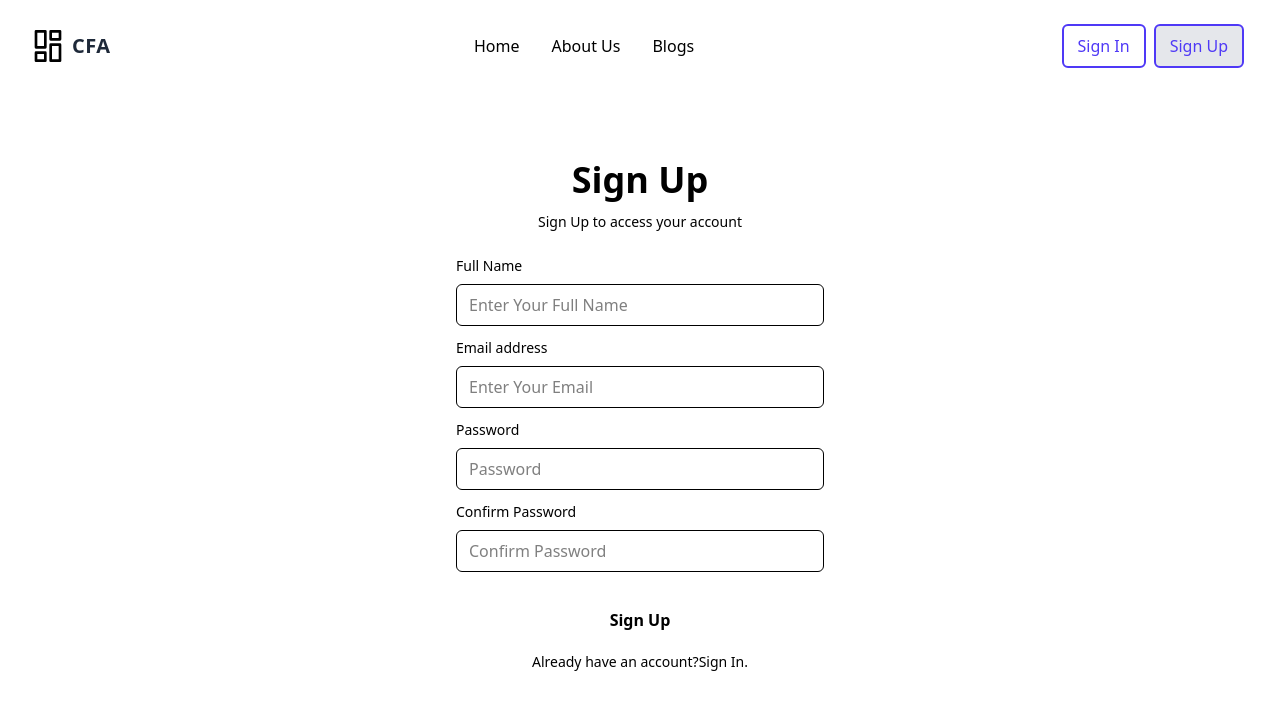
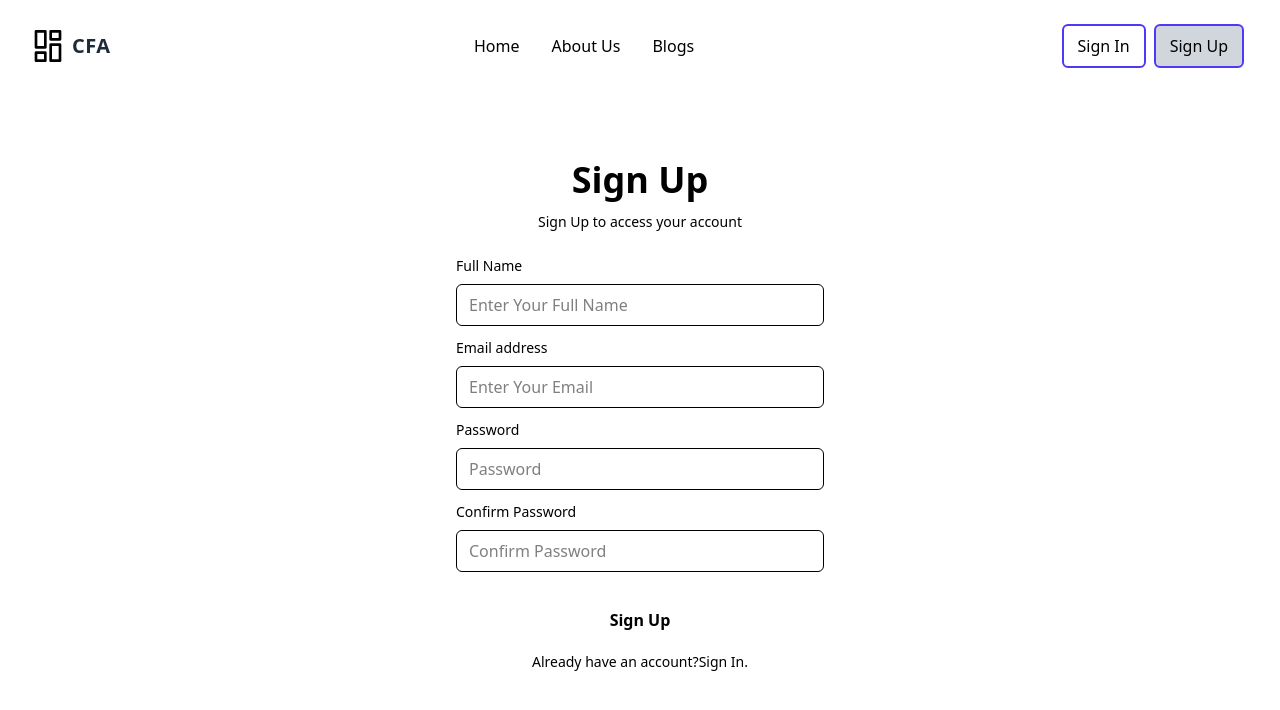
Before and after one commit to shihabuddin-dev/core-of-auth, a React (Vite) app: page /signup in a window 1280 px wide. Shown: the top 710 px of the page. Built offline with nearby package versions, Linux system fonts and the light colour scheme.

Commit message:
use context api and load dynamic signup and login

```diff
--- a/src/components/button/Button.jsx
+++ b/src/components/button/Button.jsx
@@ -5,9 +5,9 @@ const Button = ({ label, onClick, onSubmit, className }) => {
         <button
             onClick={onClick}
             onSubmit={onSubmit}
-            className={`rounded-md px-3.5 py-1.5 md:py-2 m-1 overflow-hidden relative group cursor-pointer border-2 font-medium border-indigo-600 text-indigo-600 ${className}`}>
+            className={`rounded-md px-3.5 py-1.5 md:py-2 m-1 overflow-hidden relative group cursor-pointer border-2 font-medium border-indigo-600 text-black ${className}`}>
             <span className="absolute w-64 h-0 transition-all duration-300 origin-center rotate-45 -translate-x-20 bg-indigo-600 top-1/2 group-hover:h-64 group-hover:-translate-y-32 ease"></span>
-            <span className="relative text-indigo-600 transition duration-300 group-hover:text-white ease">{label}</span>
+            <span className="relative text-black transition duration-300 group-hover:text-white ease">{label}</span>
         </button>
     );
 };
--- a/src/components/nav/Nav.jsx
+++ b/src/components/nav/Nav.jsx
@@ -63,8 +63,8 @@ const Nav = () => {
                 </ul>
                 <ul className=" items-center hidden space-x-8 lg:flex">
 
-                    <Button className={pathname === '/signin' && 'bg-gray-200 text-white'} onClick={() => navigate('/signin')} label='Sign In' />
-                    <Button className={pathname === '/signup' && 'bg-gray-200 text-white'} onClick={() => navigate('/signup')} label='Sign Up' />
+                    <Button className={pathname === '/signin' && 'bg-gray-300'} onClick={() => navigate('/signin')} label='Sign In' />
+                    <Button className={pathname === '/signup' && 'bg-gray-300'} onClick={() => navigate('/signup')} label='Sign Up' />
 
                 </ul>
                 <div className="lg:hidden">
@@ -137,8 +137,8 @@ const Nav = () => {
                                 <nav>
                                     <ul className="space-y-4">
                                         {links}
-                                        <Button className={pathname === '/signin' && 'bg-gray-200 text-white'} onClick={() => navigate('/signin')} label='Sign In' />
-                                        <Button className={pathname === '/signup' && 'bg-gray-200 text-white'} onClick={() => navigate('/signup')} label='Sign Up' />
+                                        <Button className={pathname === '/signin' && 'bg-gray-300'} onClick={() => navigate('/signin')} label='Sign In' />
+                                        <Button className={pathname === '/signup' && 'bg-gray-300'} onClick={() => navigate('/signup')} label='Sign Up' />
                                     </ul>
                                 </nav>
                             </div>
--- a/src/layout/Root.jsx
+++ b/src/layout/Root.jsx
@@ -1,14 +1,31 @@
-import React from 'react';
+import React, { createContext } from 'react';
 import { Outlet } from 'react-router';
 import Navbar from '../components/nav/Nav';
+import { createUserWithEmailAndPassword, signInWithEmailAndPassword } from 'firebase/auth';
+import { auth } from '../firebase/firebase.init';
+
+export const ValueContext = createContext()
 
 const Root = () => {
+
+    const handleLogin = (email, password) => {
+        return signInWithEmailAndPassword(auth, email, password)
+    }
+    const handleSingUp=(email,password)=>{
+        return  createUserWithEmailAndPassword(auth, email, password)
+    }
+    const contextValue={
+        handleLogin,
+        handleSingUp
+    }
     return (
         <>
-            <Navbar />
-            <div className='container mx-auto mt-4 px-4 sm:px-6 md:px-8 lg:px-10'>
-                <Outlet />
-            </div>
+            <ValueContext value={contextValue}>
+                <Navbar />
+                <div className='container mx-auto mt-4 px-4 sm:px-6 md:px-8 lg:px-10'>
+                    <Outlet />
+                </div>
+            </ValueContext>
         </>
     );
 };
--- a/src/pages/signin/SignIn.jsx
+++ b/src/pages/signin/SignIn.jsx
@@ -1,14 +1,17 @@
-import { signInWithEmailAndPassword } from 'firebase/auth';
-import React from 'react';
+import React, { use } from 'react';
 import { Link } from 'react-router';
-import { auth } from '../../firebase/firebase.init';
+import { ValueContext } from '../../layout/Root';
 
 const SignIn = () => {
-    const handleSignIn = e => {
+
+    const {handleLogin} = use(ValueContext)
+
+
+    const handleSubmit = e => {
         e.preventDefault()
         const email = e.target.email.value;
         const password = e.target.password.value;
-        signInWithEmailAndPassword(auth, email, password)
+        handleLogin(email, password)
             .then((userCredential) => {
                 const user = userCredential.user;
                 console.log(user)
@@ -53,7 +56,7 @@ const SignIn = () => {
                 <p className="px-3 dark:text-gray-600">OR</p>
                 <hr className="w-full dark:text-gray-600" />
             </div>
-            <form onSubmit={handleSignIn} className="space-y-8">
+            <form onSubmit={handleSubmit} className="space-y-8">
                 <div className="space-y-4">
                     <div className="space-y-2">
                         <label name="email" className="block text-sm">Email address</label>
--- a/src/pages/signup/SignUp.jsx
+++ b/src/pages/signup/SignUp.jsx
@@ -1,16 +1,17 @@
-import React from 'react';
+import React, { use } from 'react';
 import { Link } from 'react-router';
-import { createUserWithEmailAndPassword } from "firebase/auth";
-import { auth } from '../../firebase/firebase.init';
+import { ValueContext } from '../../layout/Root';
 
 const SignUp = () => {
-    const handleSignUp = e => {
+    const { handleSingUp } = use(ValueContext)
+
+    const handleSubmit = e => {
         e.preventDefault()
         // const fullName = e.target.fullname.value;
         const email = e.target.email.value;
         const password = e.target.password.value;
         // const confirmPassword = e.target.confirmPassword.value;
-        createUserWithEmailAndPassword(auth, email, password)
+        handleSingUp(email, password)
             .then((userCredential) => {
                 const user = userCredential.user;
                 console.log(user)
@@ -28,7 +29,7 @@ const SignUp = () => {
                 <h1 className="my-3 text-4xl font-bold">Sign Up</h1>
                 <p className="text-sm dark:text-gray-600">Sign Up to access your account</p>
             </div>
-            <form onSubmit={handleSignUp} className="space-y-6">
+            <form onSubmit={handleSubmit} className="space-y-6">
                 <div className="space-y-3">
                     <div>
                         <label className="block mb-2 text-sm">Full Name</label>
```
